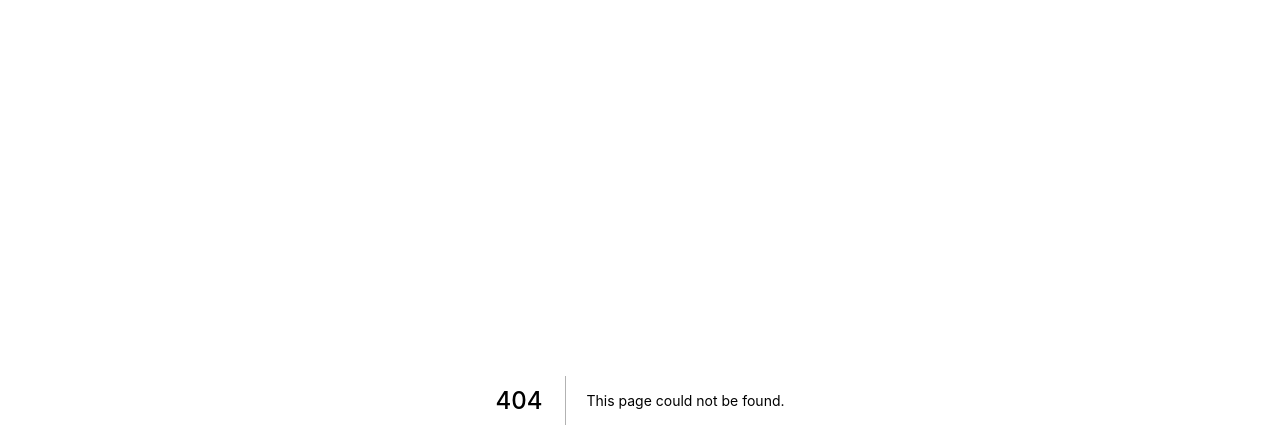
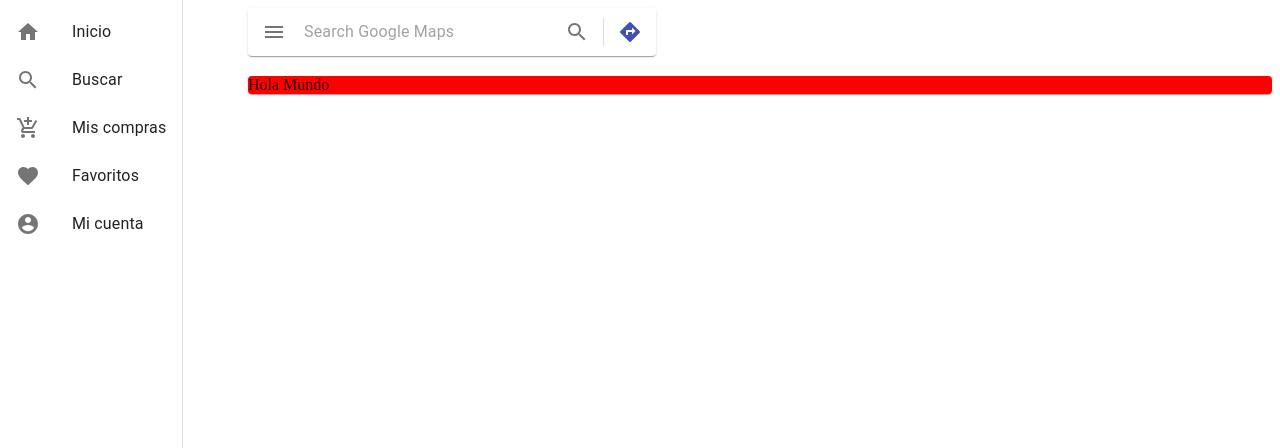
Before and after one commit to leanwayne/web-store, a Next.js app: page /search in a window 1280 px wide. Before the commit this address had no page. Shown: the top 448 px of the page. Built offline with nearby package versions, Linux system fonts and the light colour scheme.

Commit message:
fix drawerWidth + add page search

```diff
--- a/components/Layout.tsx
+++ b/components/Layout.tsx
@@ -1,21 +1,42 @@
-import React, { ReactNode } from 'react'
-import Link from 'next/link'
-import Head from 'next/head'
+import React, { ReactNode } from "react";
+import Link from "next/link";
+import Head from "next/head";
+import Menu from "./menu";
+import { createStyles, Theme, makeStyles } from "@material-ui/core/styles";
+
+const drawerWidth = 240;
+
+const useStyles = makeStyles((theme: Theme) =>
+  createStyles({
+    drawerSpacing: {
+      paddingLeft: `${drawerWidth}px !important`,
+    },
+  })
+);
 
 type Props = {
-  children?: ReactNode
-  title?: string
-}
+  children?: ReactNode;
+  title?: string;
+};
 
-const Layout = ({ children, title = 'This is the default title' }: Props) => (
+const Layout = ({ children, title = "This is the default title" }: Props) => {
+  const classes = useStyles();
+
+  return (
     <div>
       <Head>
         <title>{title}</title>
         <meta charSet="utf-8" />
         <meta name="viewport" content="initial-scale=1.0, width=device-width" />
       </Head>
+      <Menu drawerWidth={drawerWidth} />
+      <main>
+        <div className={classes.drawerSpacing}>
           {children}
         </div>
-)
+      </main>
+    </div>
+  );
+};
 
-export default Layout
+export default Layout;
--- a/components/menu.tsx
+++ b/components/menu.tsx
@@ -1,63 +1,81 @@
-import React from "react";
+import React, { Props } from "react";
 import { createStyles, Theme, makeStyles } from "@material-ui/core/styles";
 import Drawer from "@material-ui/core/Drawer";
 import List from "@material-ui/core/List";
 import ListItem from "@material-ui/core/ListItem";
 import ListItemIcon from "@material-ui/core/ListItemIcon";
 import ListItemText from "@material-ui/core/ListItemText";
-import InboxIcon from "@material-ui/icons/MoveToInbox";
-import MailIcon from "@material-ui/icons/Mail";
-
-const drawerWidth = 240;
+import {
+  Home as HomeIcon,
+  Search as SearchIcon,
+  AddShoppingCart as AddShoppingCartIcon,
+  Favorite as FavoriteIcon,
+  AccountCircle as AccountCircleIcon,
+} from "@material-ui/icons";
+import Link from "next/link";
 
 const useStyles = makeStyles((theme: Theme) =>
   createStyles({
     root: {
       display: "flex",
     },
-
     drawer: {
-      width: drawerWidth,
       flexShrink: 0,
-    },
-    drawerPaper: {
-      width: drawerWidth,
     },
   })
 );
 
-export default function Menu() {
+type MenuProps = {
+  drawerWidth: number;
+};
+
+export default function Menu({ drawerWidth }: MenuProps) {
   const classes = useStyles();
 
   return (
     <div className={classes.root}>
+      {console.log(drawerWidth)}
       <Drawer
+        style={{ width: drawerWidth }}
         className={classes.drawer}
         variant="permanent"
-        classes={{
-          paper: classes.drawerPaper,
-        }}
         anchor="left"
       >
         <List>
-          {["Inbox", "Starred", "Send email", "Drafts"].map((text, index) => (
-            <ListItem button key={text}>
+          <Link href="/home">
+            <ListItem button>
               <ListItemIcon>
-                {index % 2 === 0 ? <InboxIcon /> : <MailIcon />}
+                <HomeIcon />
               </ListItemIcon>
-              <ListItemText primary={text} />
+              <ListItemText primary="Inicio" />
             </ListItem>
-          ))}
-        </List>
-        <List>
-          {["All mail", "Trash", "Spam"].map((text, index) => (
-            <ListItem button key={text}>
+          </Link>
+          <Link href="/search">
+            <ListItem button>
               <ListItemIcon>
-                {index % 2 === 0 ? <InboxIcon /> : <MailIcon />}
+                <SearchIcon />
               </ListItemIcon>
-              <ListItemText primary={text} />
+              <ListItemText primary="Buscar" />
             </ListItem>
-          ))}
+          </Link>
+          <ListItem button>
+            <ListItemIcon>
+              <AddShoppingCartIcon />
+            </ListItemIcon>
+            <ListItemText primary="Mis compras" />
+          </ListItem>
+          <ListItem button>
+            <ListItemIcon>
+              <FavoriteIcon />
+            </ListItemIcon>
+            <ListItemText primary="Favoritos" />
+          </ListItem>
+          <ListItem button>
+            <ListItemIcon>
+              <AccountCircleIcon />
+            </ListItemIcon>
+            <ListItemText primary="Mi cuenta" />
+          </ListItem>
         </List>
       </Drawer>
     </div>
--- /dev/null
+++ b/components/search-input.tsx
@@ -0,0 +1,55 @@
+import React from 'react';
+import { makeStyles, Theme, createStyles } from '@material-ui/core/styles';
+import Paper from '@material-ui/core/Paper';
+import InputBase from '@material-ui/core/InputBase';
+import Divider from '@material-ui/core/Divider';
+import IconButton from '@material-ui/core/IconButton';
+import MenuIcon from '@material-ui/icons/Menu';
+import SearchIcon from '@material-ui/icons/Search';
+import DirectionsIcon from '@material-ui/icons/Directions';
+
+const useStyles = makeStyles((theme: Theme) =>
+  createStyles({
+    root: {
+      padding: '2px 4px',
+      display: 'flex',
+      alignItems: 'center',
+      width: 400,
+    },
+    input: {
+      marginLeft: theme.spacing(1),
+      flex: 1,
+    },
+    iconButton: {
+      padding: 10,
+    },
+    divider: {
+      height: 28,
+      margin: 4,
+    },
+  }),
+);
+
+export default function SearchInput() {
+  const classes = useStyles();
+
+  return (
+    <Paper component="form" className={classes.root}>
+      <IconButton className={classes.iconButton} aria-label="menu">
+        <MenuIcon />
+      </IconButton>
+      <InputBase
+        className={classes.input}
+        placeholder="Search Google Maps"
+        inputProps={{ 'aria-label': 'search google maps' }}
+      />
+      <IconButton type="submit" className={classes.iconButton} aria-label="search">
+        <SearchIcon />
+      </IconButton>
+      <Divider className={classes.divider} orientation="vertical" />
+      <IconButton color="primary" className={classes.iconButton} aria-label="directions">
+        <DirectionsIcon />
+      </IconButton>
+    </Paper>
+  );
+}
--- /dev/null
+++ b/pages/_app.tsx
@@ -0,0 +1,13 @@
+import { AppProps } from "next/dist/next-server/lib/router/router";
+import Layout from "../components/Layout";
+
+const App = ({ Component, pageProps, err }: AppProps) => {
+  const modifierPageProps = { ...pageProps, err };
+
+  return (
+    <Layout>
+      <Component {...modifierPageProps} />
+    </Layout>
+  );
+};
+export default App;
--- /dev/null
+++ b/pages/search/index.tsx
@@ -0,0 +1,35 @@
+import { NextPage } from "next"
+import SearchInput from "../../components/search-input"
+import { Grid, Card, makeStyles, Theme, createStyles } from "@material-ui/core"
+
+const useStyles = makeStyles((theme: Theme) =>
+  createStyles({
+    root: {
+        '& > * + *':{
+            marginTop: 20,
+        }
+    },
+    card: {
+        backgroundColor: 'red',
+    }
+  })
+);
+
+const SearchPage : NextPage = () => {
+
+    const classes = useStyles();
+
+    return(
+        <div className={classes.root}>
+            <SearchInput/>
+            <Grid>
+                <Card className={classes.card}>
+                    Hola Mundo
+                </Card>
+            </Grid>
+        </div>
+    )
+}
+
+
+export default SearchPage
```
Also changed, not shown: pages/home/index.tsx (added, +15 -0 lines), pages/index.tsx (+14 -9 lines). Lines whose indentation alone changed are shown as unchanged.
